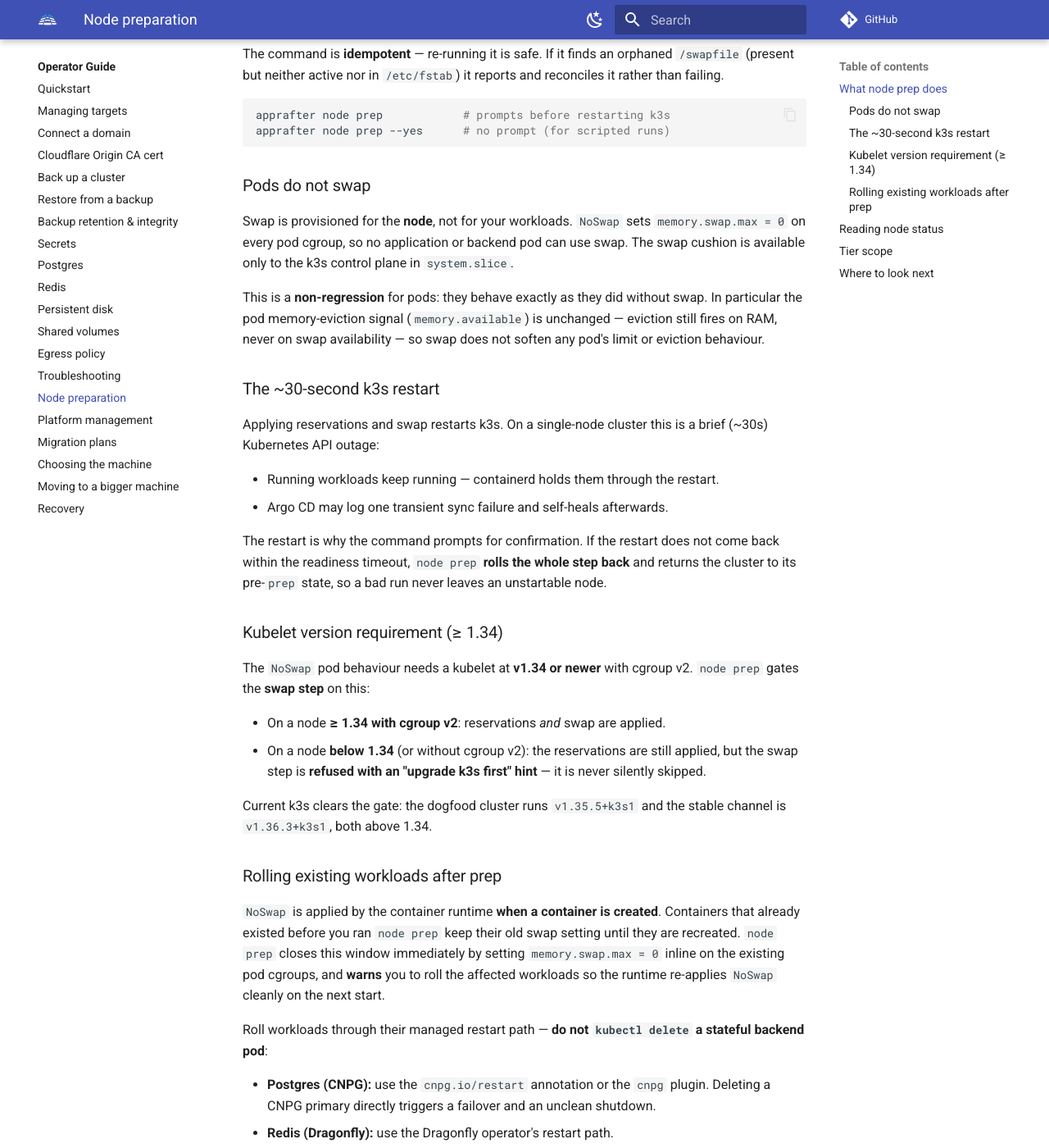
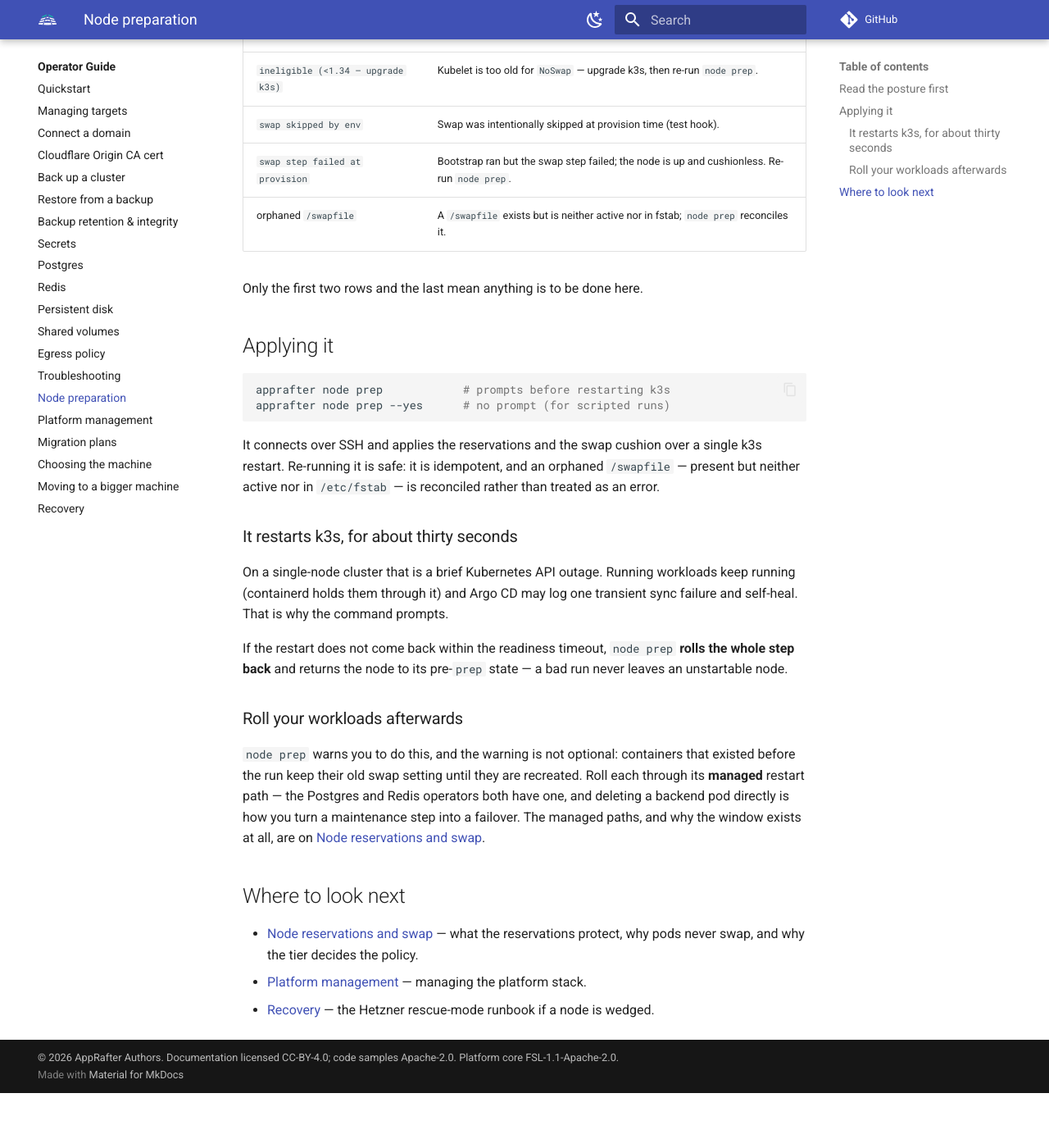
Before and after one commit to AppRafter/apprafter, an MkDocs documentation site: the page built from docs/operator-guide/node-prep.md, in a window 1280 px wide and 1400 px high, scrolled down 680 px. Shown: the whole window at 82% size. Built offline with MkDocs 1.6.1 and Material for MkDocs 9.7.7, drawn with Linux system fonts in a browser that asks for light colours; comment, search, counter and statistics services are not loaded; after the commit the page ends 2048 px from its top, so only the background shows below that; some of the changed text lies outside the part shown.

Commit message:
docs: node preparation says what to run; a second page says why
139 lines of which most explained rather than instructed: which cgroup
k3s.service runs in, why NoSwap is a non-regression for pods, what the
kubelet version gate is for, why a container created before the run
keeps its old setting, and why a larger tier does not get the same
treatment. All of it true and none of it what someone about to run the
command needs.

The guide is 75 lines now and opens with the sentence that matters
most — you do not normally run this, a provisioned node already has
both — then reads the posture, applies it, and warns about the restart
and the roll. Four ADR citations go; the two that are authority for a
decision move to the mechanism page with the paragraphs they support.

That move also resolves a blocker the planning found: node-prep taught
`kubectl rollout restart` and the `cnpg.io/restart` annotation on a
recipe path with no exemption, so recipe-purity would have fired on it
the moment anyone ran the gate red. The managed restart paths belong
with the explanation of why the window exists; what the recipe keeps is
"roll each through its managed path, and deleting a backend pod directly
turns a maintenance step into a failover".

One self-inflicted defect, caught by the artefact check: slicing the
status table out by line range took the rows without their header, so
they rendered as literal pipe text — the same failure I fixed on
migration-plans.md two days ago, from the other direction. The block
check saw it; the mkdocs build stays green through it, which is what
that check exists for.

Census: adr_references 88 -> 84.

Co-Authored-By: Claude Opus 5 (1M context) <noreply@anthropic.com>
Claude-Session: https://claude.ai/code/session_01WbPAZy6KmkaLV4PwDBb4iN

````diff
--- /dev/null
+++ b/docs/how-it-works/node-reservations-and-swap.md
@@ -0,0 +1,100 @@
+---
+description: "Why a Tier-1 node gets control-plane headroom and host swap, why pods never swap, the kubelet version the behaviour depends on, and why the tier decides the policy."
+---
+
+# Node reservations and swap
+
+Why a Tier-1 node is prepared the way it is. The recipe is
+[Node preparation](../operator-guide/node-prep.md); none of this is needed to
+run it.
+
+Read it when `apprafter node status` reports something you did not expect, when
+you are deciding whether a workload is affected, or when you are wondering why
+the same treatment is not applied on a larger tier.
+
+The decisions behind it are [ADR 0055](../adr/0055-node-swap-policy.md) (the
+swap policy) and [ADR 0053](../adr/0053-resource-governance.md) (the
+reservations).
+
+## Two problems, one restart
+
+`k3s.service` runs in `system.slice`, outside the pod cgroup, so nothing in
+Kubernetes' own accounting protects it from a workload that grows. The
+reservations — `system-reserved`, `kube-reserved`, `eviction-hard` — are what
+give it guaranteed headroom.
+
+Swap is the second half of the same problem, for the case the reservations
+cannot cover: a transient control-plane spike that would otherwise OOM-kill
+k3s or a data-critical pod. A `/swapfile` sized `min(RAM, 8Gi)` with
+`swappiness=10` absorbs it.
+
+## Pods do not swap
+
+Swap is provisioned for the **node**, not for your workloads. `NoSwap` sets
+`memory.swap.max = 0` on every pod cgroup, so no application or backend pod can
+use swap. The swap cushion is available only to the k3s control plane in
+`system.slice`.
+
+This is a **non-regression** for pods: they behave exactly as they did without
+swap. In particular the pod memory-eviction signal (`memory.available`) is
+unchanged — eviction still fires on RAM, never on swap availability — so swap
+does not soften any pod's limit or eviction behaviour.
+
+
+## Kubelet version requirement (≥ 1.34)
+
+The `NoSwap` pod behaviour needs a kubelet at **v1.34 or newer** with cgroup v2.
+`node prep` gates the **swap step** on this:
+
+- On a node **≥ 1.34 with cgroup v2**: reservations *and* swap are applied.
+- On a node **below 1.34** (or without cgroup v2): the reservations are still
+  applied, but the swap step is **refused with an "upgrade k3s first" hint** —
+  it is never silently skipped.
+
+Current k3s clears the gate: the dogfood cluster runs `v1.35.5+k3s1` and the
+stable channel is `v1.36.3+k3s1`, both above 1.34.
+
+## Why an existing container keeps its old setting
+
+`NoSwap` is applied by the container runtime **when a container is created**.
+Containers that already existed before you ran `node prep` keep their old swap
+setting until they are recreated. `node prep` closes this window immediately by
+setting `memory.swap.max = 0` inline on the existing pod cgroups, and **warns**
+you to roll the affected workloads so the runtime re-applies `NoSwap` cleanly on
+the next start.
+
+Roll workloads through their managed restart path — **do not
+`kubectl delete` a stateful backend pod**:
+
+- **Postgres (CNPG):** use the `cnpg.io/restart` annotation or the `cnpg`
+  plugin. Deleting a CNPG primary directly triggers a failover and an unclean
+  shutdown.
+- **Redis (Dragonfly):** use the Dragonfly operator's restart path.
+- **Application Deployments:** `kubectl rollout restart deployment/<name>`.
+
+
+## Live state, not intended state
+
+`apprafter node status` reads the **live** swap state (`swapon`) rather than
+`/etc/fstab`. The fstab entry uses `nofail`, so a swapfile that is missing at
+boot silently does not activate — and only the live reading is authoritative
+about a cushion that is either there or is not.
+
+Some fields come from the Kubernetes API (`swapBehavior`, swap capacity) and
+some over SSH (`swapon`, `swappiness`, `GOMEMLIMIT`). Each is labelled with the
+source that answered it, so an unreachable node degrades to a partial reading
+rather than to a wrong one.
+
+## Tier scope
+
+This applies to **Tier-1** (single-node, kine/sqlite control plane) only. sqlite
+tolerates paging, so mild swap (`swappiness=10`) is safe there. Tier-2 and above
+use etcd, which is latency-sensitive — paging etcd can trigger leader churn — so
+swap on those tiers is deferred and will use a stricter policy.
+
+## See also
+
+- [Node preparation](../operator-guide/node-prep.md) — the command that applies
+  all of this, and the state table `node status` prints.
+- [Right-sizing an application's requests](resources-and-autoscaling.md) — the
+  other half of the same resource governance, on the pod side.
--- a/docs/measurements/docs-health.json
+++ b/docs/measurements/docs-health.json
@@ -1,10 +1,10 @@
 {
-  "pages": 52,
-  "invocations": 582,
+  "pages": 53,
+  "invocations": 584,
   "identifiers": 331,
   "cue_documents": 6,
   "cue_fences": 22,
   "code_paths": 118,
-  "adr_references": 88,
+  "adr_references": 84,
   "exemptions": 7
 }
--- a/docs/operator-guide/node-prep.md
+++ b/docs/operator-guide/node-prep.md
@@ -1,114 +1,27 @@
 ---
-description: "Why a Tier-1 node needs control-plane headroom and host swap, what `apprafter node prep` applies, and how to read the resulting posture."
+description: "Running `apprafter node prep` on a node that needs it, and reading the posture `apprafter node status` reports."
 ---
 
-# Node preparation — reservations and swap
+# Node preparation
 
-`apprafter node prep` prepares a Tier-1 node for resilient operation: it
-reserves headroom for the k3s control plane and provisions host swap so a
-transient control-plane spike is absorbed instead of OOM-killing k3s or a
-data-critical pod. `apprafter node status` reports the resulting posture.
+**You do not normally run this.** A node provisioned by `apprafter apply` gets
+its control-plane reservations and its swap cushion from cloud-init at first
+boot. `apprafter node prep` is the retrofit: a node provisioned before that
+shipped, a node whose swap step failed at provision (`apprafter node status`
+says so), or a node whose kubelet was too old at the time.
 
-The design decisions and trade-offs are in
-[ADR 0055](../adr/0055-node-swap-policy.md)
-(swap policy) and
-[ADR 0053](../adr/0053-resource-governance.md)
-(the reservations).
+Why a node needs either is
+[Node reservations and swap](../how-it-works/node-reservations-and-swap.md).
 
-## What `node prep` does
-
-`node prep` connects to the node over SSH, prompts for confirmation
-(`--yes` skips the prompt), and applies two things over a single k3s restart:
-
-1. **Node reservations** (from ADR 0053) — `system-reserved`, `kube-reserved`,
-   and `eviction-hard`, so `k3s.service` (which runs in `system.slice`,
-   outside the pod cgroup) keeps guaranteed headroom.
-2. **Host swap** — a `/swapfile` sized `min(RAM, 8Gi)` with `swappiness=10`,
-   plus a kubelet drop-in (`failSwapOn: false`, `memorySwap.swapBehavior:
-   NoSwap`) and `GOMEMLIMIT=2GiB` on `k3s.service`.
-
-The command is **idempotent** — re-running it is safe. If it finds an orphaned
-`/swapfile` (present but neither active nor in `/etc/fstab`) it reports and
-reconciles it rather than failing.
-
-```sh
-apprafter node prep            # prompts before restarting k3s
-apprafter node prep --yes      # no prompt (for scripted runs)
-```
-
-### Pods do not swap
-
-Swap is provisioned for the **node**, not for your workloads. `NoSwap` sets
-`memory.swap.max = 0` on every pod cgroup, so no application or backend pod can
-use swap. The swap cushion is available only to the k3s control plane in
-`system.slice`.
-
-This is a **non-regression** for pods: they behave exactly as they did without
-swap. In particular the pod memory-eviction signal (`memory.available`) is
-unchanged — eviction still fires on RAM, never on swap availability — so swap
-does not soften any pod's limit or eviction behaviour.
-
-### The ~30-second k3s restart
-
-Applying reservations and swap restarts k3s. On a single-node cluster this is a
-brief (~30s) Kubernetes API outage:
-
-- Running workloads keep running — containerd holds them through the restart.
-- Argo CD may log one transient sync failure and self-heals afterwards.
-
-The restart is why the command prompts for confirmation. If the restart does
-not come back within the readiness timeout, `node prep` **rolls the whole step
-back** and returns the cluster to its pre-`prep` state, so a bad run never
-leaves an unstartable node.
-
-### Kubelet version requirement (≥ 1.34)
-
-The `NoSwap` pod behaviour needs a kubelet at **v1.34 or newer** with cgroup v2.
-`node prep` gates the **swap step** on this:
-
-- On a node **≥ 1.34 with cgroup v2**: reservations *and* swap are applied.
-- On a node **below 1.34** (or without cgroup v2): the reservations are still
-  applied, but the swap step is **refused with an "upgrade k3s first" hint** —
-  it is never silently skipped.
-
-Current k3s clears the gate: the dogfood cluster runs `v1.35.5+k3s1` and the
-stable channel is `v1.36.3+k3s1`, both above 1.34.
-
-### Rolling existing workloads after prep
-
-`NoSwap` is applied by the container runtime **when a container is created**.
-Containers that already existed before you ran `node prep` keep their old swap
-setting until they are recreated. `node prep` closes this window immediately by
-setting `memory.swap.max = 0` inline on the existing pod cgroups, and **warns**
-you to roll the affected workloads so the runtime re-applies `NoSwap` cleanly on
-the next start.
-
-Roll workloads through their managed restart path — **do not
-`kubectl delete` a stateful backend pod**:
-
-- **Postgres (CNPG):** use the `cnpg.io/restart` annotation or the `cnpg`
-  plugin. Deleting a CNPG primary directly triggers a failover and an unclean
-  shutdown.
-- **Redis (Dragonfly):** use the Dragonfly operator's restart path.
-- **Application Deployments:** `kubectl rollout restart deployment/<name>`.
-
-## Reading `node status`
-
-`apprafter node status` reports the node's swap and reservation posture. It
-reads the **live** swap state (`swapon`), not `/etc/fstab` — the fstab entry
-uses `nofail`, so a swapfile that is missing at boot silently does not activate,
-and only the live reading is authoritative.
+## Read the posture first
 
 ```sh
 apprafter node status
 ```
 
-Some fields come from the Kubernetes API (`swapBehavior`, swap capacity) and
-some from SSH (`swapon`, `swappiness`, `GOMEMLIMIT`). If SSH is unreachable, the
-command still prints the API-derived fields and marks the SSH-derived ones
-unknown, labelling each field's source.
-
-The swap step reports one of these states:
+It reports the node's swap and reservation state, labelling each field with
+whether it came from the Kubernetes API or over SSH. The swap step reports one
+of these:
 
 | State | Meaning |
 |-------|---------|
@@ -119,21 +32,46 @@ The swap step reports one of these states:
 | `swap step failed at provision` | Bootstrap ran but the swap step failed; the node is up and cushionless. Re-run `node prep`. |
 | orphaned `/swapfile` | A `/swapfile` exists but is neither active nor in fstab; `node prep` reconciles it. |
 
-## Tier scope
 
-This applies to **Tier-1** (single-node, kine/sqlite control plane) only. sqlite
-tolerates paging, so mild swap (`swappiness=10`) is safe there. Tier-2 and above
-use etcd, which is latency-sensitive — paging etcd can trigger leader churn — so
-swap on those tiers is deferred and will use a stricter policy. See
-[ADR 0055](../adr/0055-node-swap-policy.md).
+Only the first two rows and the last mean anything is to be done here.
+
+## Applying it
+
+```sh
+apprafter node prep            # prompts before restarting k3s
+apprafter node prep --yes      # no prompt (for scripted runs)
+```
+
+It connects over SSH and applies the reservations and the swap cushion over a
+single k3s restart. Re-running it is safe: it is idempotent, and an orphaned
+`/swapfile` — present but neither active nor in `/etc/fstab` — is reconciled
+rather than treated as an error.
+
+### It restarts k3s, for about thirty seconds
+
+On a single-node cluster that is a brief Kubernetes API outage. Running
+workloads keep running (containerd holds them through it) and Argo CD may log
+one transient sync failure and self-heal. That is why the command prompts.
+
+If the restart does not come back within the readiness timeout, `node prep`
+**rolls the whole step back** and returns the node to its pre-`prep` state — a
+bad run never leaves an unstartable node.
+
+### Roll your workloads afterwards
+
+`node prep` warns you to do this, and the warning is not optional: containers
+that existed before the run keep their old swap setting until they are
+recreated. Roll each through its **managed** restart path — the Postgres and
+Redis operators both have one, and deleting a backend pod directly is how you
+turn a maintenance step into a failover. The managed paths, and why the window
+exists at all, are on
+[Node reservations and swap](../how-it-works/node-reservations-and-swap.md#why-an-existing-container-keeps-its-old-setting).
 
 ## Where to look next
 
-- [ADR 0055](../adr/0055-node-swap-policy.md)
-  — node swap policy and rationale.
-- [ADR 0053](../adr/0053-resource-governance.md)
-  — QoS, reservations, and the `reserve-headroom` → `node prep` history.
-- [Platform management](./platform-management.md) — managing the platform
-  stack.
+- [Node reservations and swap](../how-it-works/node-reservations-and-swap.md) —
+  what the reservations protect, why pods never swap, and why the tier decides
+  the policy.
+- [Platform management](./platform-management.md) — managing the platform stack.
 - [Recovery](./recovery.md) — the Hetzner rescue-mode runbook if a node is
   wedged.
--- a/mkdocs.yml
+++ b/mkdocs.yml
@@ -280,6 +280,7 @@ nav:
       - Egress derived from declared dependencies: how-it-works/egress-policy.md
       - The target store on disk: how-it-works/the-target-store.md
       - GitOps and the CUE plugin: how-it-works/gitops-and-the-cue-cmp.md
+      - Node reservations and swap: how-it-works/node-reservations-and-swap.md
       - Right-sizing an application's requests: how-it-works/resources-and-autoscaling.md
   - Developer Guide:
       - Overview: dev-guide/index.md
````
Also changed, not shown: docs/how-it-works/index.md (+3 -0 lines).
